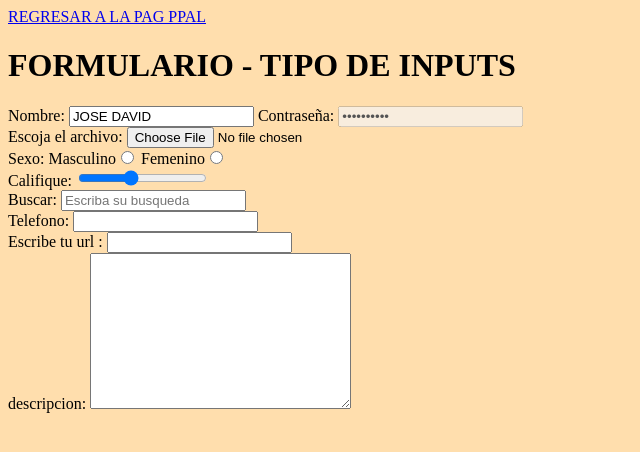
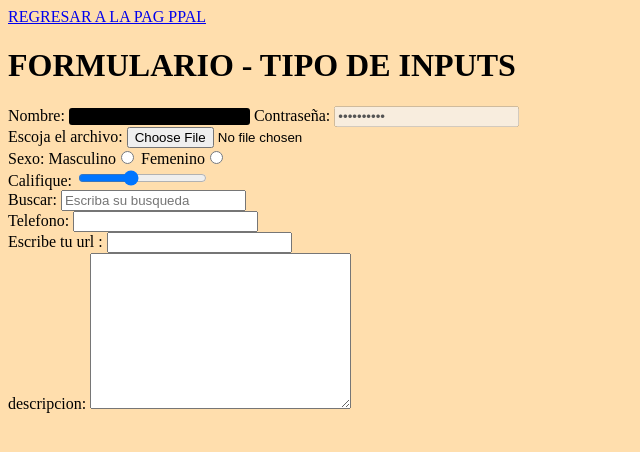
Before and after one commit to Barragan06/Ejemploclases-, a plain HTML site: page html/newform.html in a window 1280 px wide. Shown: the whole page, without its empty margins (0-640 px from the left). Drawn offline with Linux system fonts and the light colour scheme.

Commit message:
add files updates

```diff
--- a/css/style.css
+++ b/css/style.css
@@ -4,3 +4,12 @@ body{
 tr:hover{
     background-color: red;
 }
+/*estilo por la etiqueta */
+
+#nombre{
+    border: 1px navajowhite;
+    border-radius: 3px;
+    background-color: black
+
+
+}
```
Also changed, not shown: index.html (+1 -0 lines).
